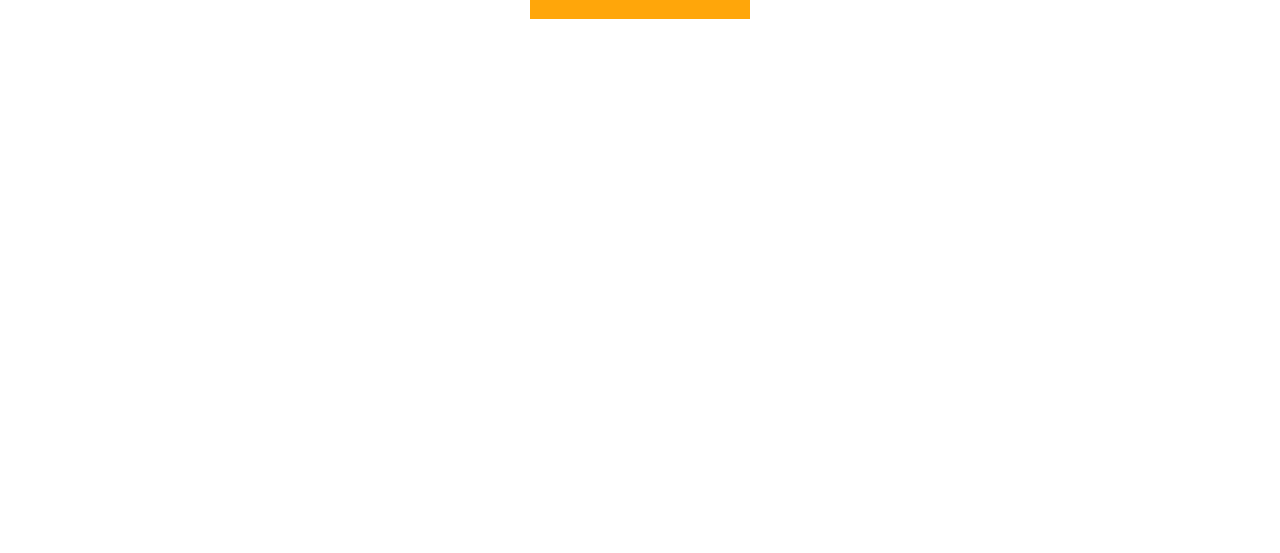
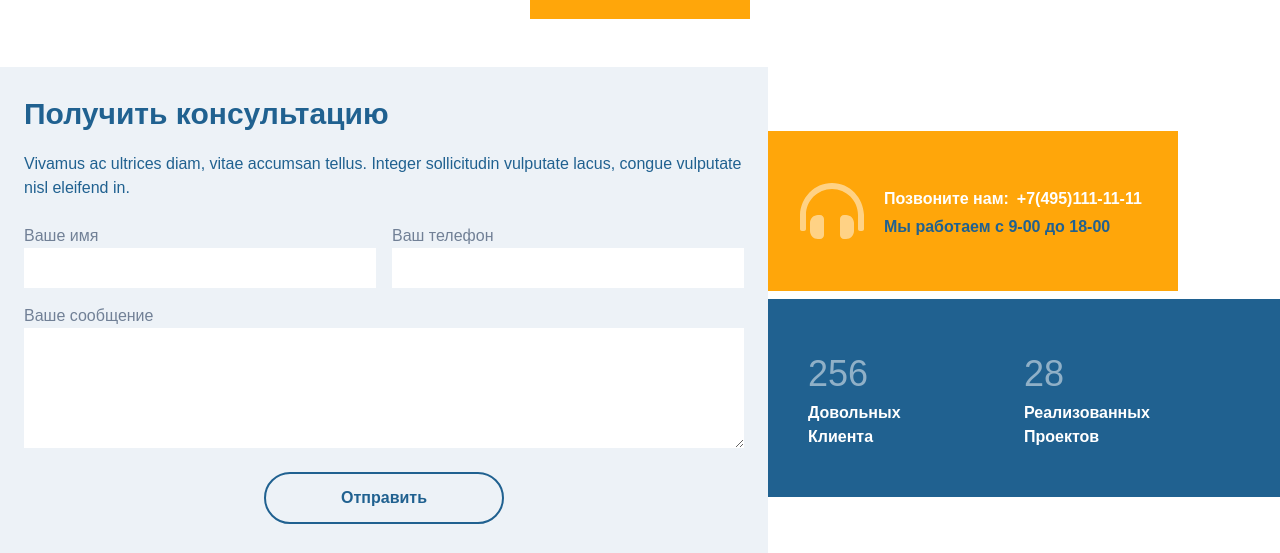
Before and after one commit to atogz/mde, a Vue app: page /#/ in a window 1280 px wide. Shown: the part 4272-4825 px from the top of the page. Before the commit the page ends 4339 px from the top, so only its background shows below. Built offline with nearby package versions, Linux system fonts and the light colour scheme.

Commit message:
contactForm

```diff
--- /dev/null
+++ b/src/components/ContactForm.vue
@@ -0,0 +1,75 @@
+<template>
+    <div class="w-full flex">
+        <div class="w-3/5 bg-gray-200 pl-6 pr-6 pb-8 xxl:pl-32 xxl:pr-32">
+            <div class="mt-6 text-mainColor w-full">
+                <h3 class="text-3xl font-bold">Получить консультацию</h3>
+                <p class="mt-4">Vivamus ac ultrices diam, vitae accumsan tellus. Integer
+                    sollicitudin vulputate lacus, congue vulputate nisl eleifend in.</p>
+                <form class="w-full flex mt-6 flex-wrap">
+                    <div class="w-full flex">
+                        <div class="flex flex-col w-1/2">
+                            <label class="text-gray-600" for="name">Ваше имя</label>
+                            <input type="text" name="name" id="name" class="p-2"/>
+                        </div>
+                        <div class="flex flex-col w-1/2 ml-4">
+                            <label class="text-gray-600" for="phone">Ваш телефон</label>
+                            <input type="tel" name="phone" id="phone" class="p-2"/>
+                        </div>
+                    </div>
+                    <div class="flex flex-col w-full mt-4">
+                        <label class="text-gray-600" for="message">Ваше сообщение</label>
+                        <textarea name="message" id="message" cols="50" rows="5">
+                        </textarea>
+                    </div>
+                </form>
+                <div class="w-full flex justify-center mt-6">
+                    <button class="p-3 w-1/3 border-2 border-mainColor text-mainColor text-center rounded-full font-bold" @click="sendForm()">Отправить</button>
+                </div>
+            </div>
+        </div>
+        <div class="w-2/5 flex flex-col pt-16">
+            <div class="w-4/5 flex bg-accentColor pl-6 pr-6 pt-12 pb-12 flex xxl:pr-32 xxl:pl-32">
+                    <font-awesome-icon :icon="['fa', 'headphones-alt']" class="text-white opacity-50 ml-2 text-6xl"/>
+                <div class="flex flex-col ml-5 mt-2">
+                    <div class="text-white flex font-bold">Позвоните нам: <a href="tel:+7495111111" class="ml-2"> +7(495)111-11-11</a></div>
+                    <p class="text-mainColor font-bold mt-1">Мы работаем с 9-00 до 18-00</p>
+                </div>
+
+            </div>
+            <div class="w-full mt-2 bg-mainColor flex pl-6 pr-6 pt-12 pb-12 pl-10 pr-10 xxl:pl-32 xxl:pr-32">
+                <div class="w-1/2">
+                    <div class="flex flex-col text-white">
+                        <p class="text-4xl opacity-50">256</p>
+                        <p class="font-bold">Довольных <br/> Клиента</p>
+                    </div>
+                </div>
+                <div class="w-1/2">
+                    <div class="flex flex-col text-white">
+                        <p class="text-4xl opacity-50">28</p>
+                        <p class="font-bold">Реализованных <br/> Проектов</p>
+                    </div>
+                </div>
+            </div>
+        </div>
+    </div>
+</template>
+
+<script>
+  export default {
+    name: "ContactForm",
+    data() {
+      return {
+
+      }
+    },
+    methods: {
+      sendForm() {
+        console.log('sent');
+      }
+    }
+  }
+</script>
+
+<style scoped>
+
+</style>
--- a/src/main.js
+++ b/src/main.js
@@ -8,6 +8,7 @@
 import { faAngleLeft } from '@fortawesome/free-solid-svg-icons'
 import { faAngleRight } from '@fortawesome/free-solid-svg-icons'
 import { faLink } from '@fortawesome/free-solid-svg-icons'
+import { faHeadphonesAlt } from "@fortawesome/free-solid-svg-icons";
 import { FontAwesomeIcon } from '@fortawesome/vue-fontawesome'
 import router from './router'
 
@@ -18,6 +19,7 @@
 library.add(faAngleLeft)
 library.add(faAngleRight)
 library.add(faLink)
+library.add(faHeadphonesAlt)
 
 Vue.component('font-awesome-icon', FontAwesomeIcon)
 
--- a/src/views/Home.vue
+++ b/src/views/Home.vue
@@ -239,20 +239,24 @@
             <p class="mt-4">Lorem ipsum dolor sit amet, consectetur adipisicing elit.</p>
         </div>
         <ProjectsGrid :amount="6" class="mt-12 pb-12"/>
-
         <!-- End Projects Grid -->
+        <!-- Contact Form -->
+        <ContactForm />
+        <!-- End Contact Form -->
     </main>
 </template>
 
 <script>
 import Slider from "@/components/Slider.vue";
 import ProjectsGrid from "@/components/ProjectsGrid.vue";
+import ContactForm from "@/components/ContactForm.vue";
 
 export default {
   name: 'Home',
   components: {
     Slider,
-    ProjectsGrid
+    ProjectsGrid,
+    ContactForm
   }
 }
 </script>
```
